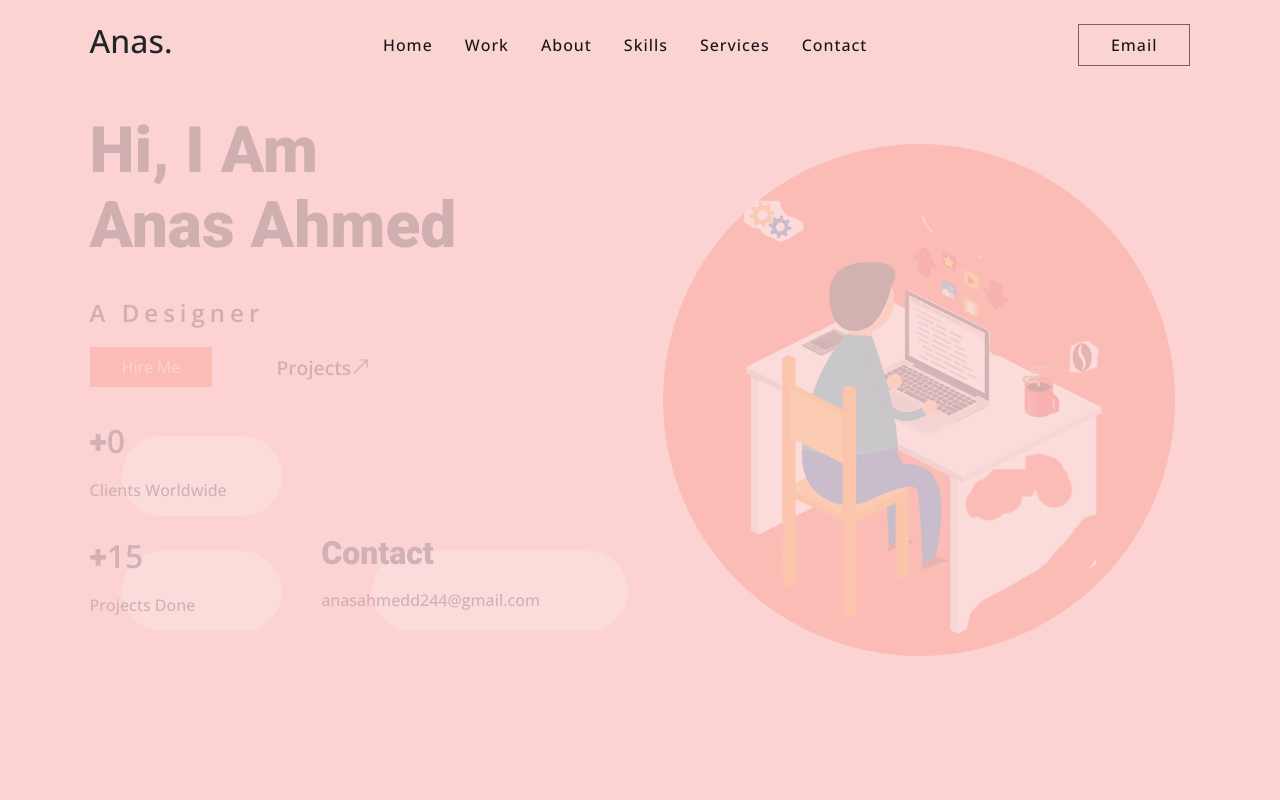
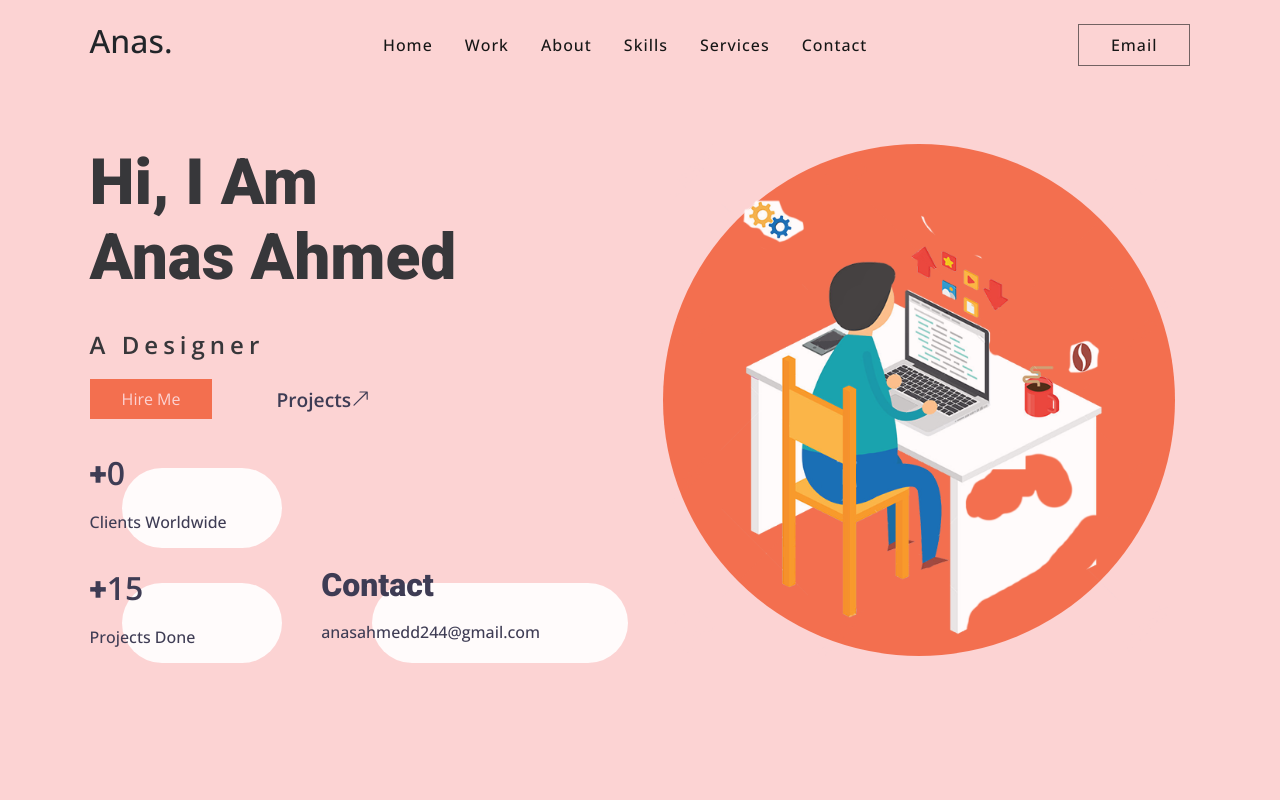
Before and after one commit to AnasAAhmed/My-Portfolio-react, a React (Create React App) app: page / in a window 1280 px wide. Shown: the top 800 px of the page. Built offline with nearby package versions, Linux system fonts and the light colour scheme.

Commit message:
Update home.scss

```diff
--- a/src/Styles/home.scss
+++ b/src/Styles/home.scss
@@ -5,14 +5,14 @@
   height: 100vh;
   display: flex;
   background-color: $color1;
-  opacity: 0.2;
+  opacity: 0.9;
 
   >section {
     width: 100%;
 
     &:first-of-type {
-      padding-top:2rem;
-      padding-left: $p_sm;
+      padding-top:4rem;
+      padding-left: 2rem;
 
       >div {
         border-top: 1px solid $color6-2;
```
